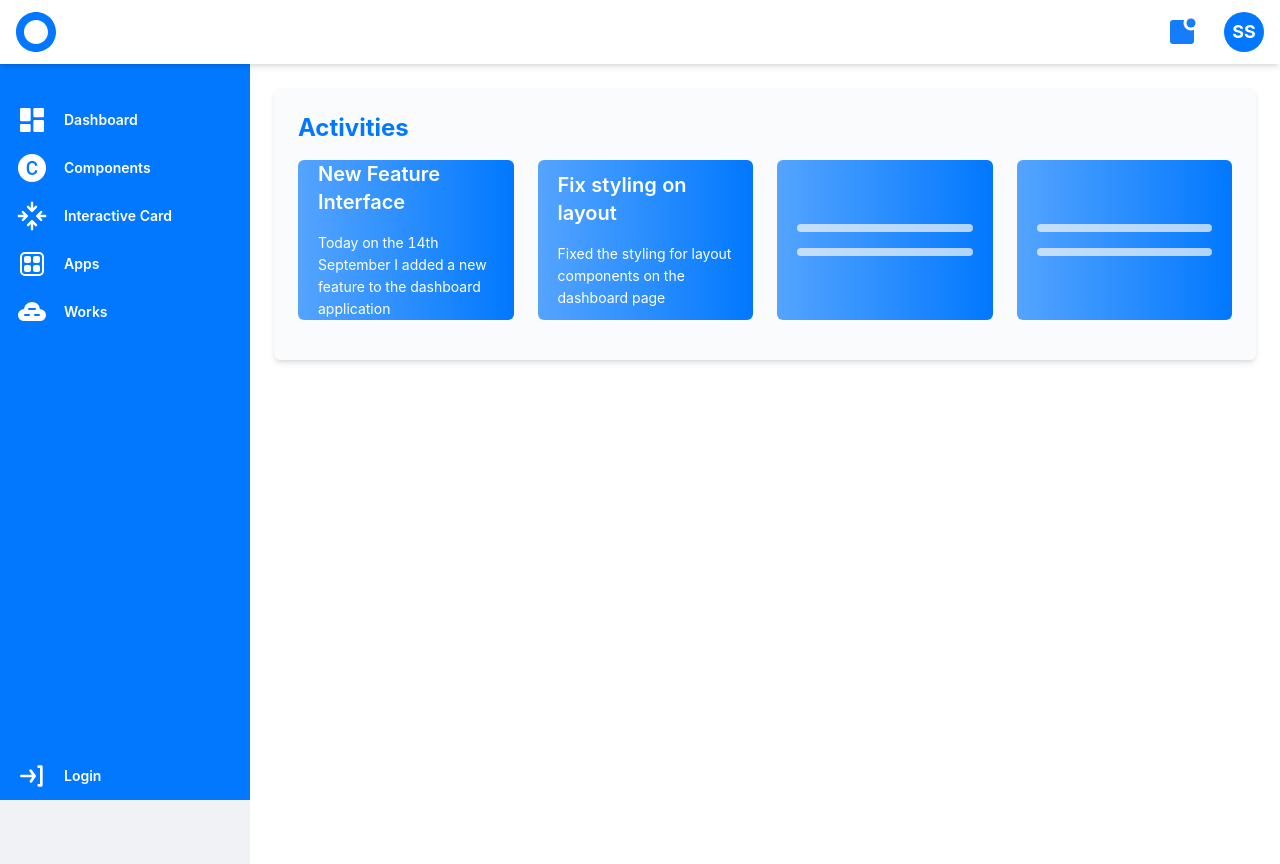
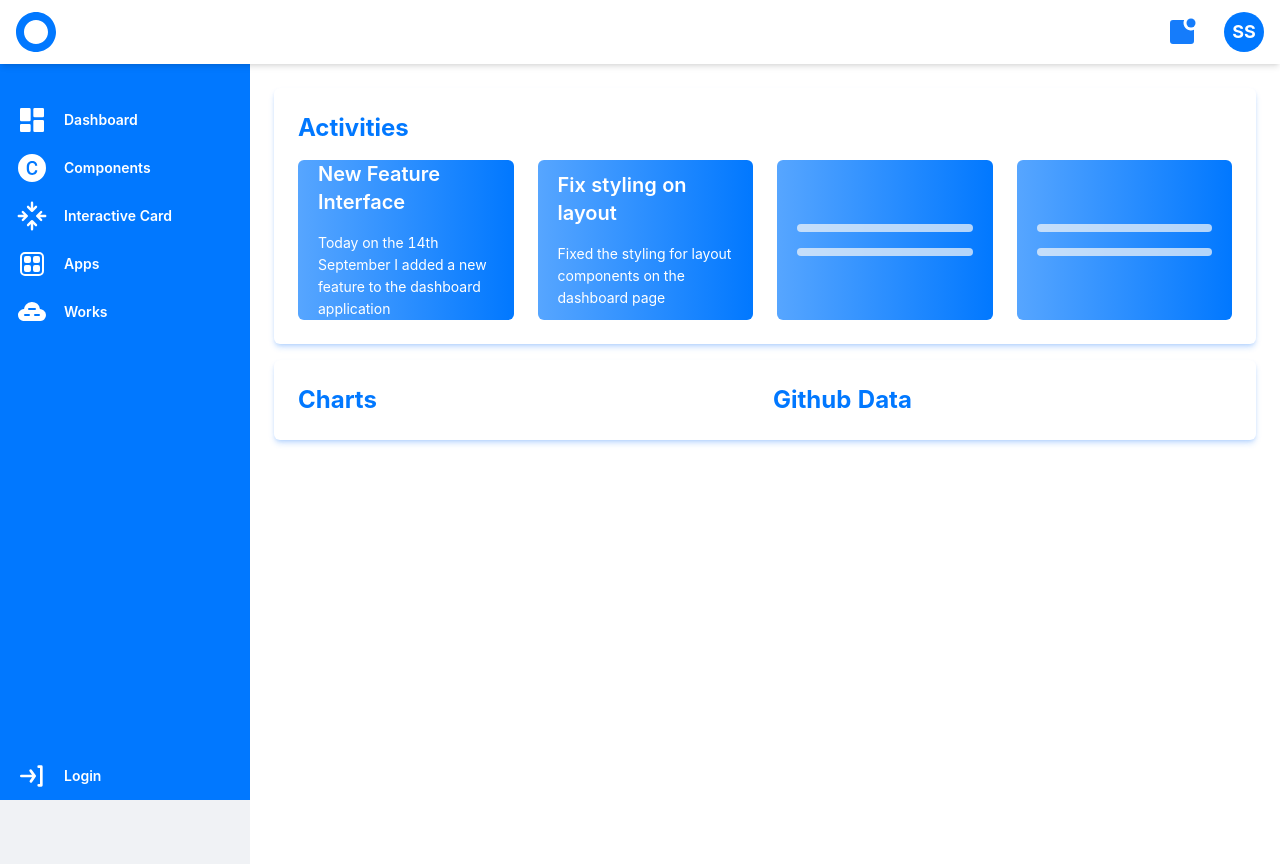
Before and after one commit to mccostic/tailwindcomponents, a React (Create React App) app: page /dashboard in a window 1280 px wide. Built offline with nearby package versions, Linux system fonts and the light colour scheme.

Commit message:
chore: update dashboard UI

```diff
--- a/src/modules/dashboard.js
+++ b/src/modules/dashboard.js
@@ -1,4 +1,5 @@
 import React from "react";
+import { Bar } from "react-chartjs-2";
 import LayoutContent from "../components/layout/layout";
 
 const Dashboard = () => {
@@ -25,7 +26,8 @@ const Dashboard = () => {
 
   return (
     <LayoutContent>
-      <div className="bg-[#FAFBFC] shadow-md rounded-md w-full h-auto flex flex-col gap-4 p-6">
+      <div className="flex flex-col gap-4">
+        <div className="bg-white shadow-md shadow-[#1478FC3A] rounded-md w-full h-auto flex flex-col gap-4 p-6">
           <div className="flex flex-col w-full gap-4">
             <h2 className="font-bold text-2xl text-[#0178FF]">Activities</h2>
             <div className="grid md:grid-cols-2 lg:grid-cols-4 w-full gap-6 h-full">
@@ -61,8 +63,21 @@ const Dashboard = () => {
                 })}
             </div>
           </div>
+        </div>
 
-        <div className=""></div>
+        <div className="bg-white shadow-md shadow-[#1478FC3A] rounded-md w-full h-auto flex flex-col gap-4 p-6">
+          <div className="grid grid-cols-2 w-full gap-4">
+            <div>
+              <h2 className="font-bold text-2xl text-[#0178FF]">Charts</h2>
+              <div>
+                {/* <Bar/> */}
+              </div>
+            </div>
+            <div>
+              <h2 className="font-bold text-2xl text-[#0178FF]">Github Data</h2>
+            </div>
+          </div>
+        </div>
       </div>
     </LayoutContent>
   );
```
Lines whose indentation alone changed are shown as unchanged.
